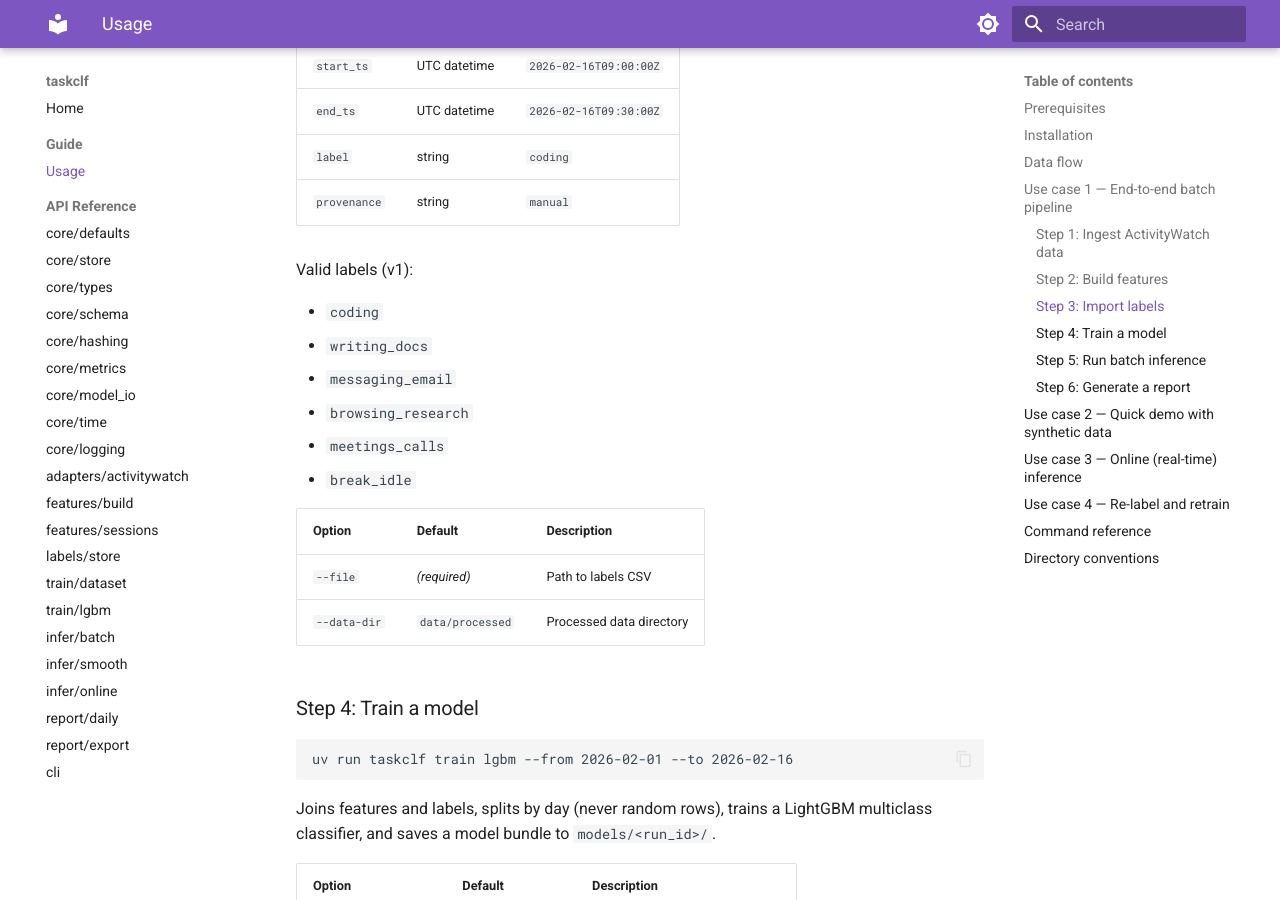
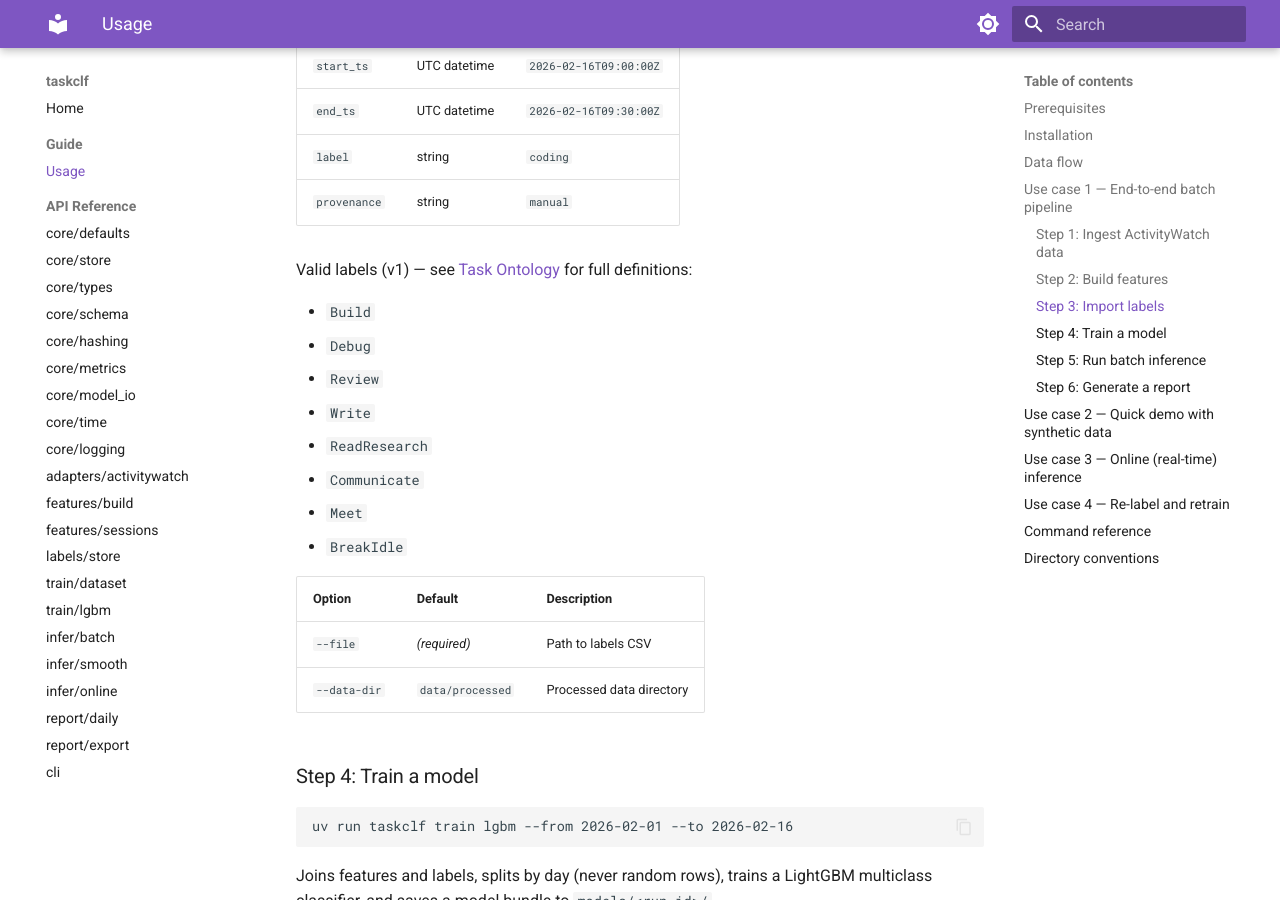
Before and after one commit to fruitiecutiepie/taskclf, an MkDocs documentation site: the page built from docs/guide/usage.md, in a window 1280 px wide and 900 px high, scrolled down 2579 px. Built offline with MkDocs 1.6.1 and Material for MkDocs 9.7.7, drawn with Linux system fonts in a browser that asks for light colours.

Commit message:
upd test plan and doc usage

```diff
--- a/docs/guide/usage.md
+++ b/docs/guide/usage.md
@@ -119,14 +119,16 @@ The CSV must have four columns:
 | `label` | string | `coding` |
 | `provenance` | string | `manual` |
 
-Valid labels (v1):
+Valid labels (v1) — see [Task Ontology](labels_v1.md) for full definitions:
 
-- `coding`
-- `writing_docs`
-- `messaging_email`
-- `browsing_research`
-- `meetings_calls`
-- `break_idle`
+- `Build`
+- `Debug`
+- `Review`
+- `Write`
+- `ReadResearch`
+- `Communicate`
+- `Meet`
+- `BreakIdle`
 
 | Option | Default | Description |
 |---|---|---|
```
Also changed, not shown: TEST_PLAN.md (+25 -25 lines).
